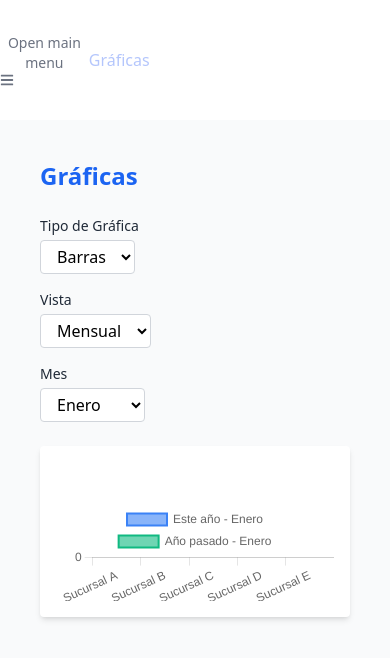
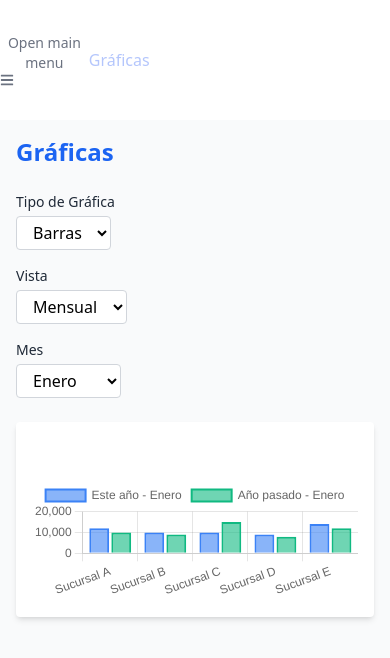
Before and after one commit to JorgeESala/bussiness-manager, a React (Vite) app: page /graphics in a window 390 px wide. Shown: the top 658 px of the page. Built offline with nearby package versions, Linux system fonts and the light colour scheme.

Commit message:
updated graphic charts to improve the look on mobile

```diff
--- a/src/components/Graphics.tsx
+++ b/src/components/Graphics.tsx
@@ -147,7 +147,7 @@
   };
 
   return (
-    <div className="p-6">
+    <div className="p4">
       <h1 className="mb-6 text-2xl font-bold text-blue-600 dark:text-blue-400">
         Gráficas
       </h1>
```
